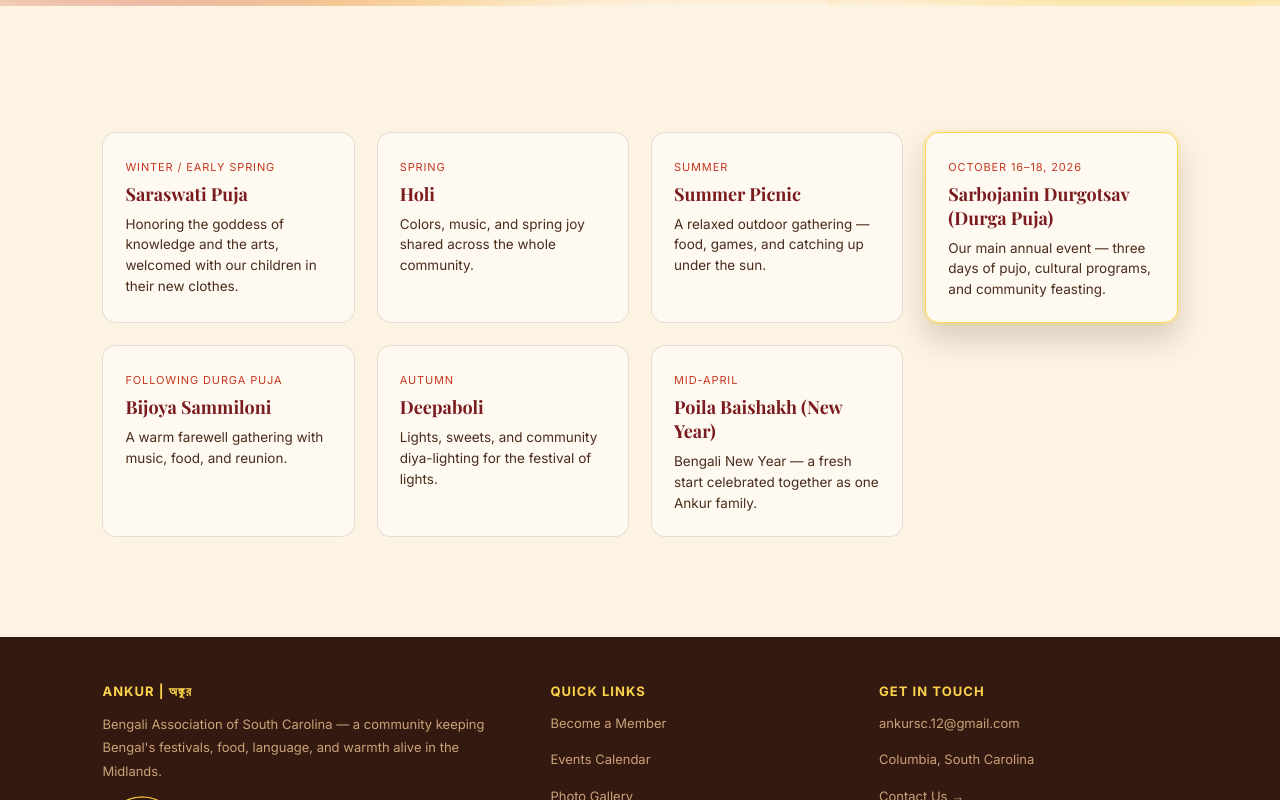
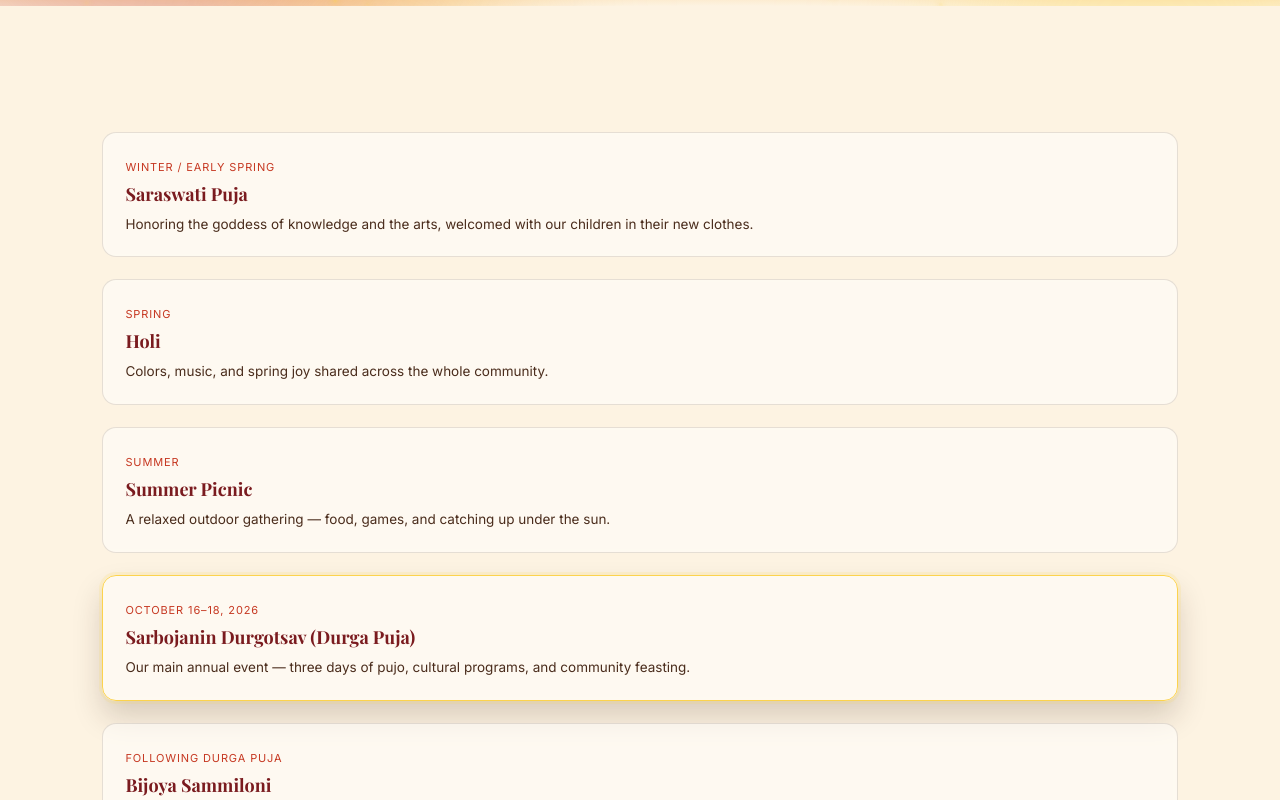
Before and after one commit to ankursc-cola/ankur-website, a React (Vite) app: page /events in a window 1280 px wide. Shown: the part 380-1180 px from the top of the page. Built offline with nearby package versions, Linux system fonts and the light colour scheme; no server answers; a web font is replaced by a local one.

Commit message:
Events Stacked Vertically, Hero Page Horizontally

```diff
--- a/src/index.css
+++ b/src/index.css
@@ -270,8 +270,10 @@ button{font-family:inherit;}
 /* ---- decorative accent ---- */
 .section.accent-top{ border-top:1px solid rgba(252,211,77,0.3); }
 
-/* ---------------- Card row (existing .card component) ---------------- */
+/* ---------------- Card row (existing .card component for EVENTS) ---------------- */
 .card-row{ display:grid; grid-template-columns:repeat(auto-fit,minmax(230px,1fr)); gap:22px; margin-top:36px; }
+/* After this is for event page only | above is for hero page only */
+.card-row.events-row{ grid-template-columns:1fr; width:100%; }
 .card{
   background:rgba(255,255,255,.5); border:1px solid rgba(51,25,15,.12);
   border-radius:14px; padding:22px; backdrop-filter:blur(2px);
--- a/src/pages/Events.jsx
+++ b/src/pages/Events.jsx
@@ -30,7 +30,8 @@ export default function Events() {
       </header>
 
       <section className="section">
-        <div className="card-row reveal">
+
+          <div className="card-row events-row reveal">
           {events.map((e) => (
           <div key={e._id} className={`card ${e.featured ? "highlight" : ""}`}>
             <span className="tag">{e.dateText}</span>
```
